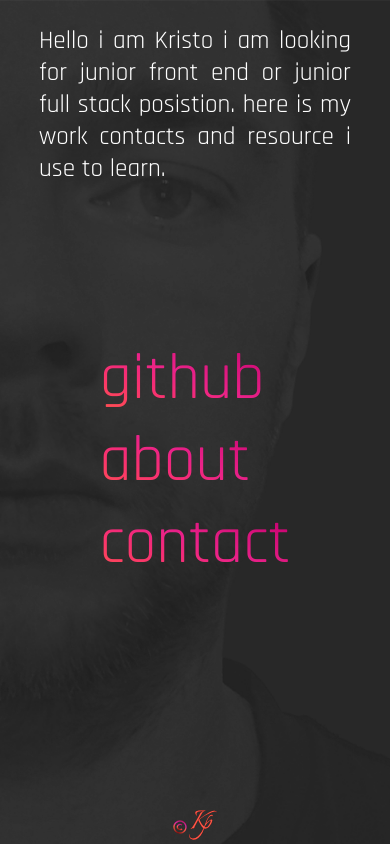
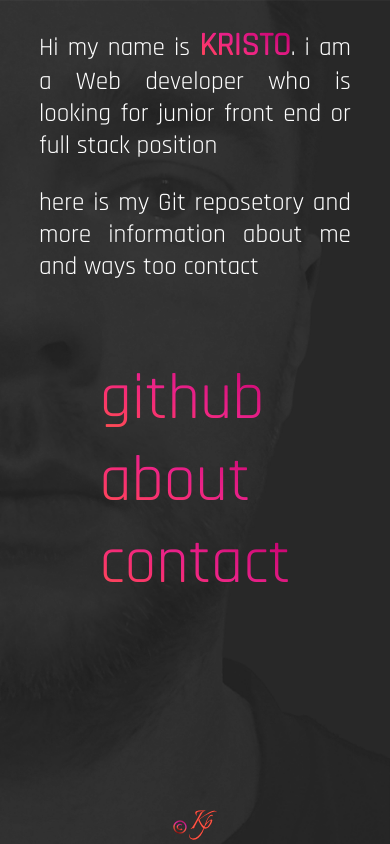
Before and after one commit to Kristopp/Portfolio, a Next.js app: page / in a window 390 px wide. Built offline with nearby package versions, Linux system fonts and the light colour scheme; a web font is replaced by a local one.

Commit message:
responsive background img

```diff
--- a/components/footPrint/index.tsx
+++ b/components/footPrint/index.tsx
@@ -1,11 +1,11 @@
 import React from "react";
 import { BiCopyright as Copy } from "react-icons/bi";
-import { container } from "@shared/reusableStyles";
+import { containerFlex } from "@shared/reusableStyles";
 import { icon } from "./style";
 
 const footPrint = () => {
   return (
-    <div css={container}>
+    <div css={containerFlex}>
         <svg width="0" height="0">
         <radialGradient id="gradient" r="150%" cx="30%" cy="107%">
           <stop stopColor="#790909" offset="0.05" />
--- a/components/navigation/index.tsx
+++ b/components/navigation/index.tsx
@@ -8,11 +8,12 @@ export const Navigation = () => {
     anime({
       targets: ".fadeInAnimation",
       keyframes: [
-        {translateX: -100, opacity: 0, duration:0},
-        {translateX: 0, opacity:1, duration:500},
+        {translateX: -1000, opacity: 0, duration:0},
+        {translateX: 100, opacity:1, duration:300},
+        {translateX: 0, opacity:1, duration:200},
       ],
       easing: 'linear',
-      delay: anime.stagger(100, {start: 200}),
+      delay: anime.stagger(200, {start: 200}),
     });
   }, []);
 
--- a/components/welcomeComponent/index.tsx
+++ b/components/welcomeComponent/index.tsx
@@ -1,16 +1,18 @@
 import React from "react";
 import { fontStyle, textContainer, container } from "./style";
-/* import { container } from "@shared/reusableStyles"; */
+import { gradientTextStyle} from "@shared/reusableStyles"
 
 const WelcomeText = () => {
   return (
     <div css={container}>
       <section css={textContainer}>
         <section css={fontStyle}>
-          <p >
-            Hello i am Kristo i am looking for junior front end or junior full
-            stack posistion. here is my work contacts and resource i use to
-            learn.
+          <p>
+            Hi my name is <span css={gradientTextStyle}>KRISTO</span>.
+            i am a Web developer who is looking for junior front end or full stack position
+          </p>
+          <p>
+            here is my Git reposetory and more information about me and ways too contact
           </p>
         </section>
       </section>
--- a/components/welcomeComponent/style.ts
+++ b/components/welcomeComponent/style.ts
@@ -18,5 +18,10 @@ const textContainer = css`
 const fontStyle = css`
   font-size: 2.5ch;
   font-family: "Rajdhani", sans-serif;
+  span{
+    font-weight: bold;
+    font-size: 2.5ch;
+  }
 `;
+
 export { fontStyle, textContainer, container };
--- a/layouts/landing-page/style.ts
+++ b/layouts/landing-page/style.ts
@@ -2,9 +2,11 @@ import { css } from "@emotion/react";
 
 const container = css`
   height: 100vh;
+  max-width: 480px;
   display: grid;
   grid-template-columns: auto 80% auto ;
   grid-template-rows: 40% auto auto auto;
+  grid-gap: 20px;
 `;
 
 export { container };
--- a/pages/work.tsx
+++ b/pages/work.tsx
@@ -45,7 +45,7 @@ export const Work = ({
 }: InferGetStaticPropsType<typeof getStaticProps>) => {
   return (
     <div css={container}>
-      <h1 css={gradientTextStyle}> MY GITHUB REPOSETORY LIST</h1>
+      <h1 css={gradientTextStyle}>GITHUB REPOSETORY</h1>
       <GitList data={data} />
     </div>
   );
--- a/shared/globalCss.ts
+++ b/shared/globalCss.ts
@@ -2,7 +2,6 @@ import { css } from "@emotion/react";
 
 export const globalStyles = css`
   :root {
-    --page-width: 80%;
     --page-text: #fff;
     --background-accent: rgb(34, 34, 34);
     --color-text-invert: rgb(240, 240, 240);
@@ -25,8 +24,13 @@ export const globalStyles = css`
       Italianno, sans-serif;
     color: var(--page-text);
     background-image: url("/desktoptemplate 1.png");
+    -webkit-background-size: cover;
+    -moz-background-size: cover;
+    -o-background-size: cover;
     background-size: cover;
     overflow: hidden;
+    background-attachment: fixed;
+    background-position: left center;
   }
 
   a {
--- a/shared/reusableStyles.ts
+++ b/shared/reusableStyles.ts
@@ -36,7 +36,7 @@ const textStyle = css`
   margin: 0 auto;
   text-align: center;
   font-weight: 200;
-  font-family: 'Rajdhani', sans-serif;
+  font-family: "Rajdhani", sans-serif;
   > p + p {
     margin-top: 1ch;
   }
@@ -56,11 +56,19 @@ const gradientTextStyle = css`
   );
   -webkit-background-clip: text;
   -webkit-text-fill-color: transparent;
-`
-const container = css`
+`;
+const containerFlex = css`
   display: flex;
   align-items: center;
   justify-content: center;
 `;
 
-export { container, linkStyle, textStyle, gradientTextStyle };
+const containerGridMobile = css`
+  height: 100vh;
+  max-width: 480px;
+  display: grid;
+  grid-template-columns: auto 80% auto;
+  grid-template-rows: 40% auto auto auto;
+`;
+
+export { containerFlex, linkStyle, textStyle, gradientTextStyle, containerGridMobile };
```
Also changed, not shown: components/github-list/index.tsx (+6 -4 lines), components/github-list/style.ts (+8 -12 lines). Lines whose indentation alone changed are shown as unchanged.
